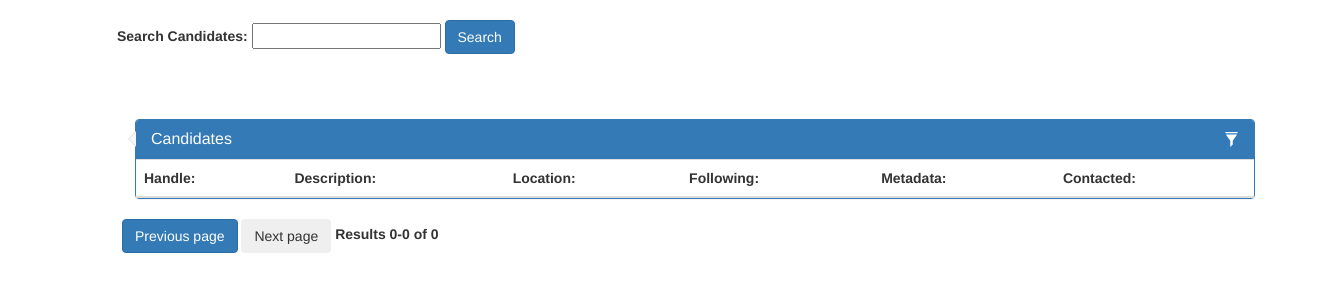
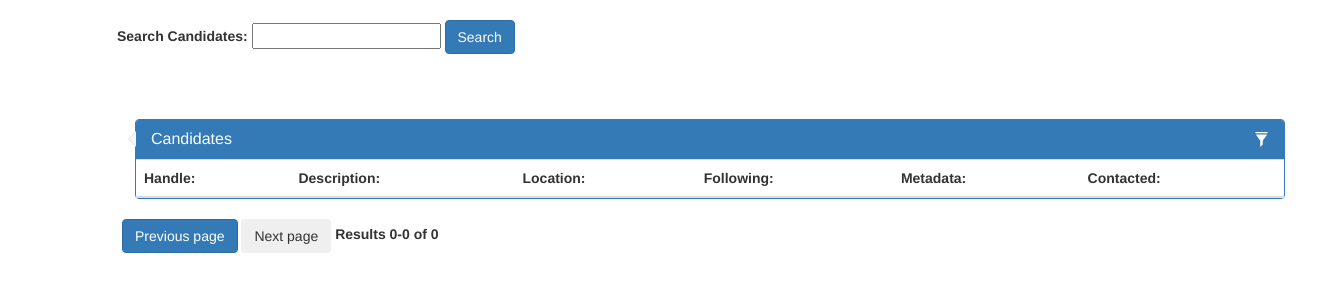
Before and after one commit to lbrown3142/twitter, a Django app: page /search/users in a window 1320 px wide. Shown: the part 102-402 px from the top of the page. Run offline with Django 3.2, Linux system fonts and the light colour scheme; the visitor is signed in with stand-in values (Sample User, id 1); lists and menus that the app fills with data are empty; parts of the project's set-up code (start-up, migrations or seed data) failed here and were passed over; some libraries are stand-ins or nearby versions.

Commit message:
changed table

```diff
--- a/follower_descriptions/templates/follower_descriptions/search_followers.html
+++ b/follower_descriptions/templates/follower_descriptions/search_followers.html
@@ -21,7 +21,7 @@
 
 
 
-        <div class="container">
+        <div class="container" style="width: 1200px;">
 
             <!--<h1>Click the filter icon
                 <small>(<i class="glyphicon glyphicon-filter"></i>)</small>
--- /dev/null
+++ b/static/bootstrap/css/custom.css
@@ -0,0 +1,4 @@
+@media (min-width: 768px)
+.container {
+    width: 750px;
+}
--- a/templates/base.html
+++ b/templates/base.html
@@ -33,6 +33,9 @@
     <script src="http://code.jquery.com/ui/1.9.2/jquery-ui.js"></script>
 
      <script src="{% static 'bootstrap/js/table_filter.js' %}"></script>
+
+
+    <link href="{% static 'bootstrap/css/custom.css' %}" rel="stylesheet">
 
     <!-- HTML5 shim and Respond.js for IE8 support of HTML5 elements and media queries -->
     <!--[if lt IE 9]>
@@ -98,7 +101,7 @@
     </div>
 </nav>
 
-<div class="container extended-content">
+<div class="container extended-content" style="width: 1200px;">
     {% block content %}
     {% endblock %}
 </div>
```
